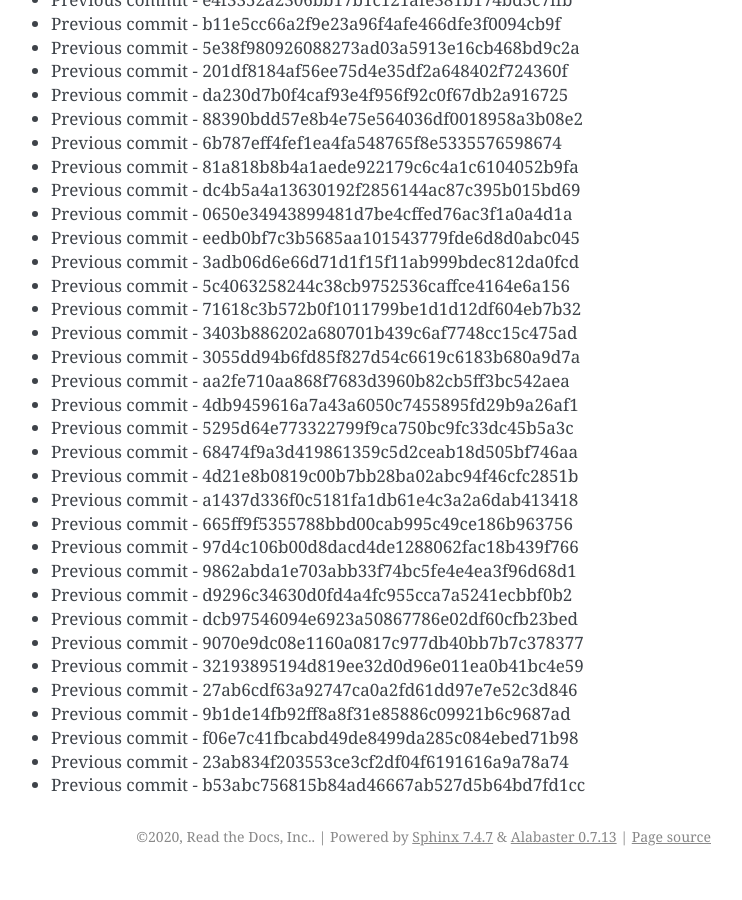
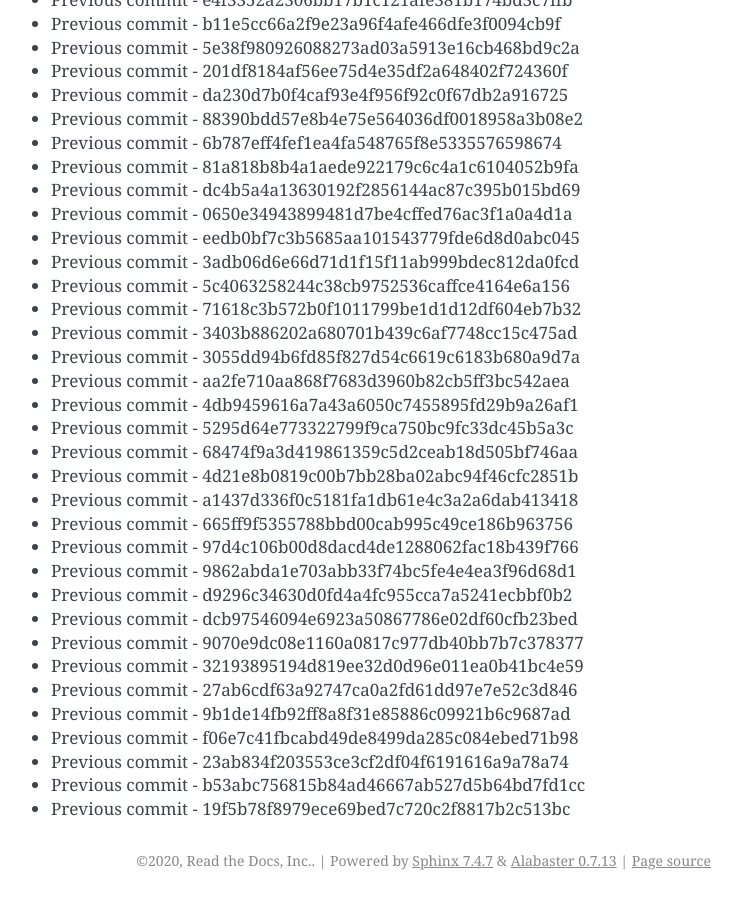
Before and after one commit to readthedocs/rtd-git-stresstest, a Sphinx documentation site: the page built from docs/updates.rst, in a window 1280 px wide and 900 px high, scrolled down 85301 px. Shown: the whole window, without its empty margins (399-1141 px from the left). Built offline with Sphinx 7.4.7, drawn with Linux system fonts in a browser that asks for light colours; before the commit the page ends 86177 px from its top, so only the background shows below that.

Commit message:
Generating commit from previous: 19f5b78f8979ece69bed7c720c2f8817b2c513bc

```diff
--- a/docs/updates.rst
+++ b/docs/updates.rst
@@ -3616,3 +3616,4 @@ It can be tested for any performance characteristics.
 * Previous commit - f06e7c41fbcabd49de8499da285c084ebed71b98
 * Previous commit - 23ab834f203553ce3cf2df04f6191616a9a78a74
 * Previous commit - b53abc756815b84ad46667ab527d5b64bd7fd1cc
+* Previous commit - 19f5b78f8979ece69bed7c720c2f8817b2c513bc
```
